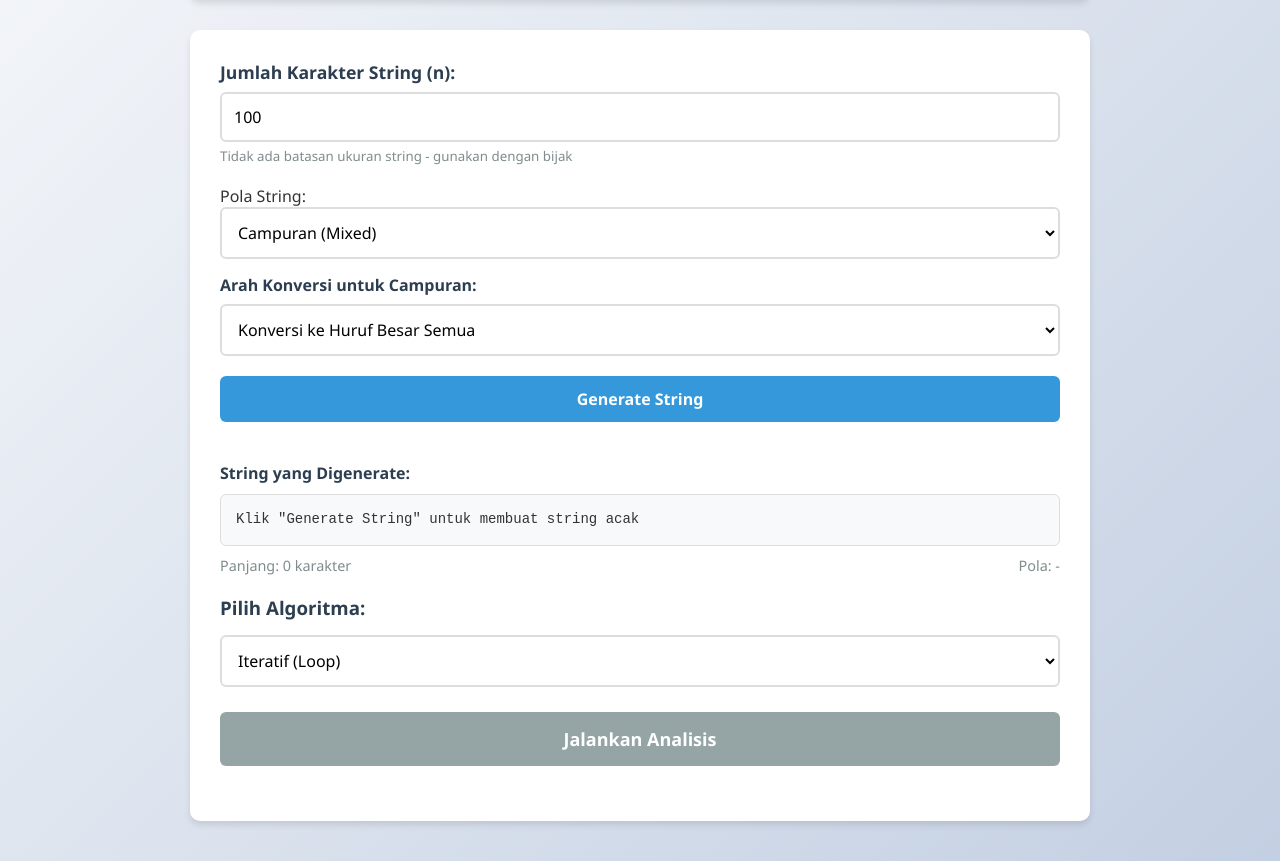
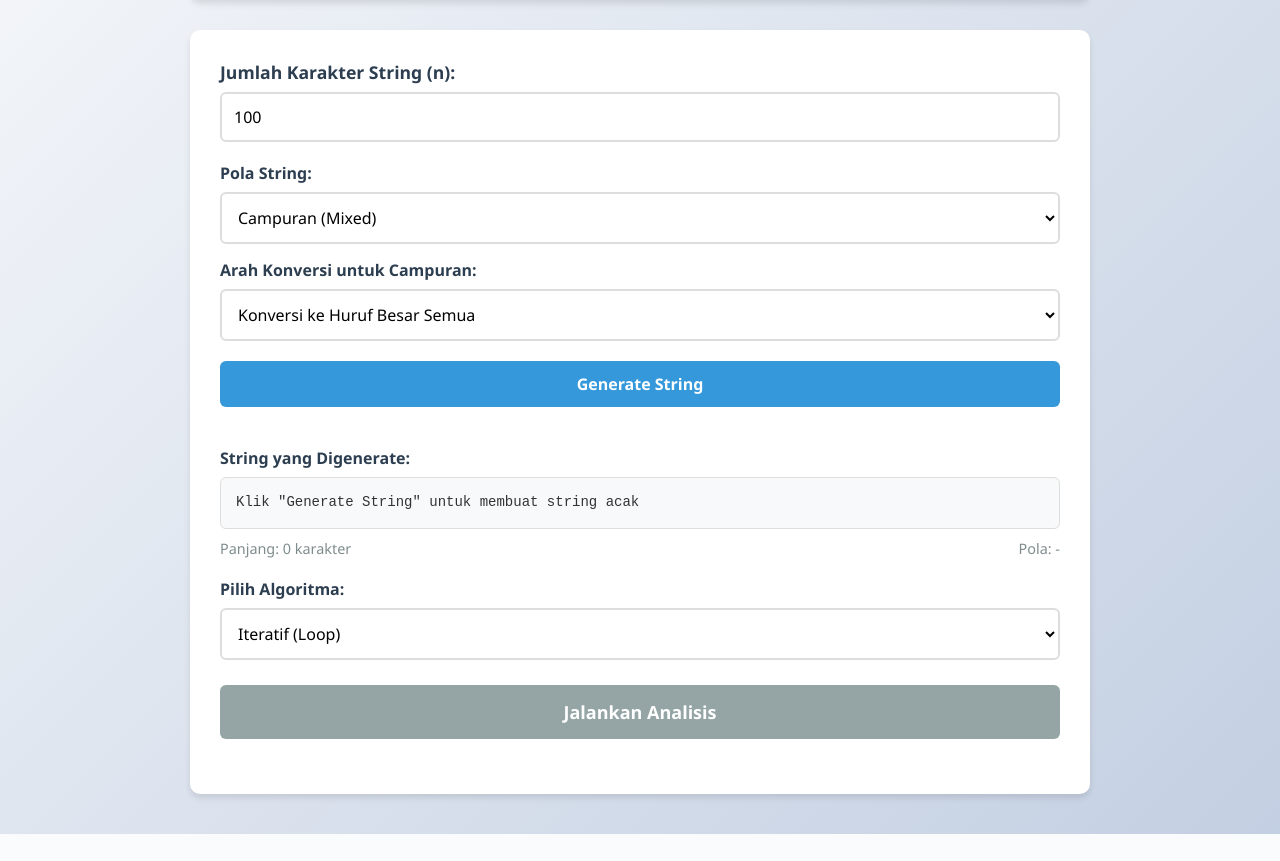
Before and after one commit to hfzfjr/Tubes_AKA_Perbandingan-Iteratif-Rekursif, a Flask app: page / in a window 1280 px wide. Shown: the part 153-1014 px from the top of the page. After the commit the page ends 987 px from the top, so only its background shows below. Run offline with Flask 3, Linux system fonts and the light colour scheme.

Commit message:
update UI

```diff
--- a/static/style.css
+++ b/static/style.css
@@ -83,6 +83,14 @@ body {
     min-width: 200px;
 }
 
+.pattern-group label {
+    display: block;
+    margin-bottom: 8px;
+    font-weight: 600;
+    color: #2c3e50;
+    font-size: 1rem;
+}
+
 .pattern-group select {
     width: 100%;
     padding: 12px;
@@ -107,6 +115,7 @@ body {
     margin-bottom: 8px;
     font-weight: 600;
     color: #2c3e50;
+    font-size: 1rem;
 }
 
 .conversion-options select {
@@ -147,8 +156,11 @@ body {
 }
 
 .algorithm-selection h3 {
-    margin-bottom: 15px;
+    display: block;
+    margin-bottom: 8px;
+    font-weight: 600;
     color: #2c3e50;
+    font-size: 1rem;
 }
 
 .algorithm-select {
@@ -194,8 +206,11 @@ body {
 }
 
 .string-preview-container h4 {
-    margin-bottom: 10px;
+    display: block;
+    margin-bottom: 8px;
+    font-weight: 600;
     color: #2c3e50;
+    font-size: 1rem;
 }
 
 .string-preview {
--- a/templates/index.html
+++ b/templates/index.html
@@ -24,11 +24,8 @@
             id="stringCount"
             min="1"
             value="100"
-            placeholder="Masukkan jumlah karakter (tidak ada batasan)"
+            placeholder="Masukkan jumlah karakter"
           />
-          <small style="color: #7f8c8d; margin-top: 5px; display: block"
-            >Tidak ada batasan ukuran string - gunakan dengan bijak</small
-          >
         </div>
 
         <div class="pattern-row">
```
